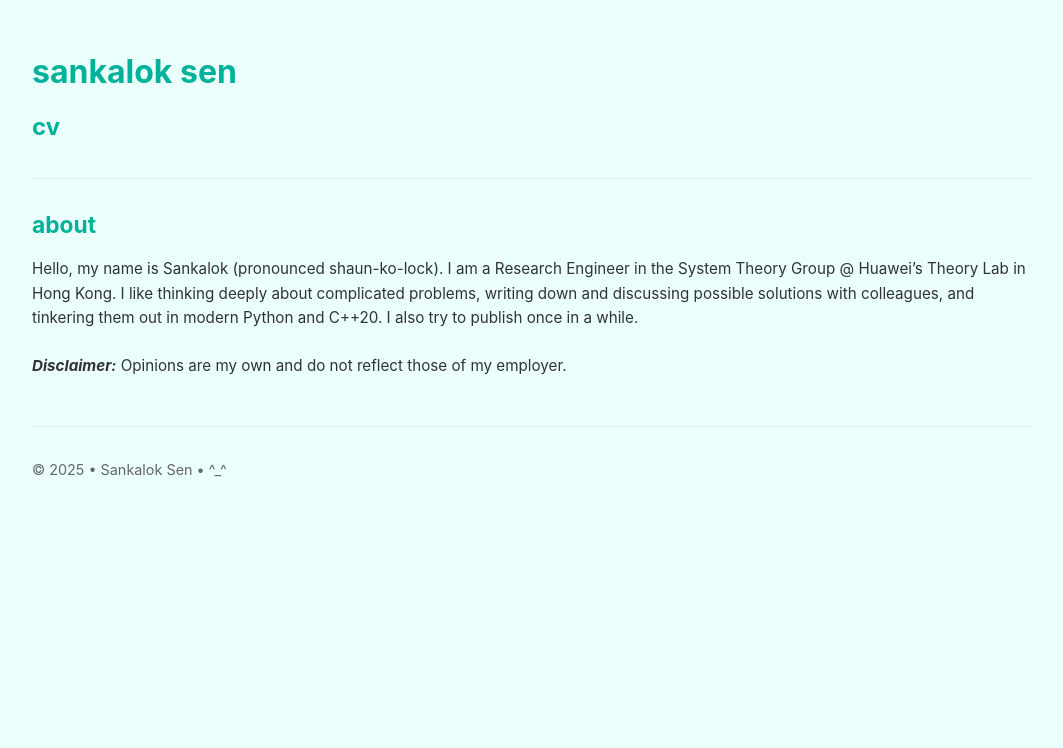
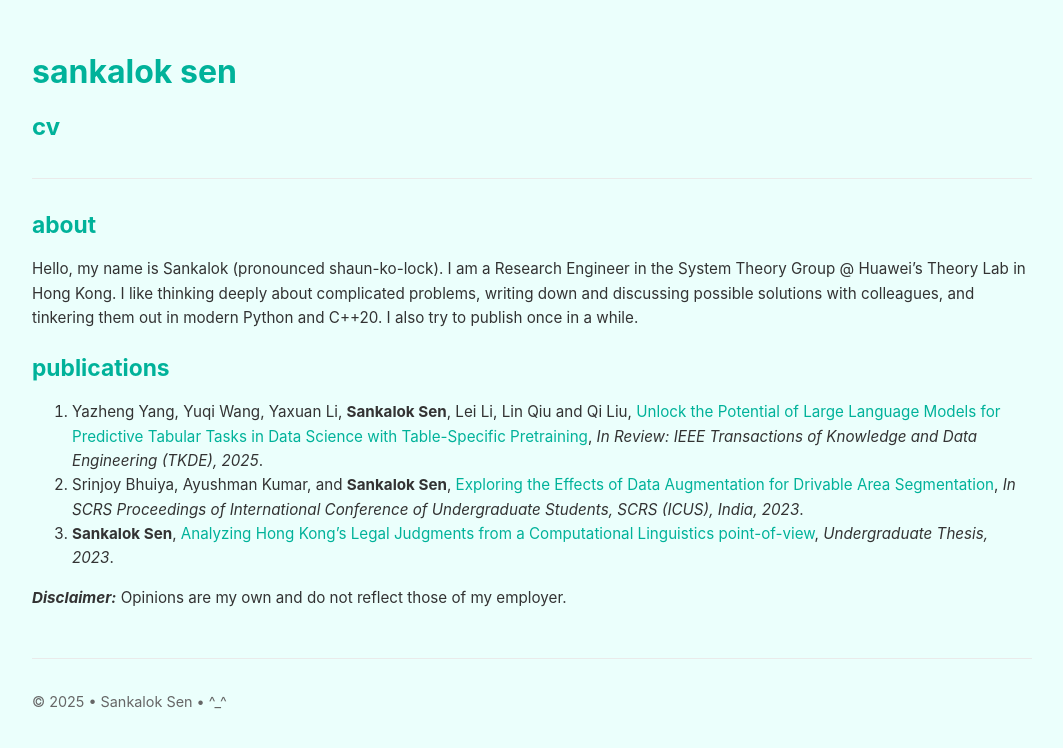
Before and after one commit to sankalok/sankalok.github.io, a Jekyll site: the page built from index.md, in a window 1280 px wide. Shown: the top 748 px of the page, without its empty margins (108-1171 px from the left). Built offline with Jekyll 4.4.1, drawn with Linux system fonts in a browser that asks for light colours.

Commit message:
Update index.md

```diff
--- a/index.md
+++ b/index.md
@@ -8,5 +8,23 @@ title: sankalok sen
 Hello, my name is Sankalok (pronounced shaun-ko-lock). I am a Research Engineer in the System Theory Group @ Huawei's Theory Lab in Hong Kong. I like thinking deeply about complicated problems, writing down and discussing possible solutions with colleagues, and tinkering them out in modern Python and C++20. I also try to publish once in a while.
 
 
+## <span style="color:#00b29a">publications</span>
+
+<ol>
+  <li>
+    Yazheng Yang, Yuqi Wang, Yaxuan Li, <b>Sankalok Sen</b>, Lei Li, Lin Qiu and Qi Liu, <a href='https://arxiv.org/pdf/2403.20208'>Unlock the Potential of Large Language Models for Predictive
+Tabular Tasks in Data Science with Table-Specific Pretraining</a>, <i>In Review: IEEE Transactions of Knowledge and Data Engineering (TKDE),
+2025</i>.
+  </li>
+  <li>
+    Srinjoy Bhuiya, Ayushman Kumar, and <b>Sankalok Sen</b>, <a href='https://arxiv.org/pdf/2208.03437'>Exploring the Effects of Data Augmentation for Drivable Area Segmentation</a>, <i>In SCRS
+Proceedings of International Conference of Undergraduate Students, SCRS (ICUS), India, 2023</i>.
+  </li>
+  <li>
+    <b>Sankalok Sen</b>, <a href='https://arxiv.org/pdf/2305.02558'>Analyzing Hong Kong’s Legal Judgments from a Computational Linguistics point-of-view</a>, <i>Undergraduate Thesis, 2023</i>.
+  </li>
+</ol>
+
+
 
 **_Disclaimer:_** Opinions are my own and do not reflect those of my employer.
```
